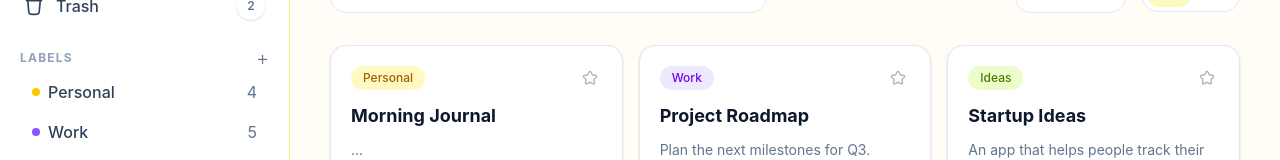
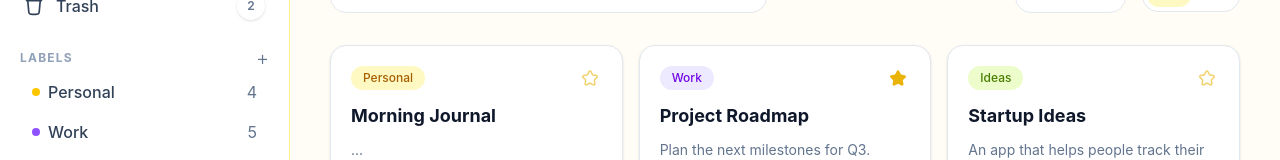
Before and after one commit to HediyeSeza/lumen-notes, a React (Vite) app: page / in a window 1280 px wide. Shown: the part 216-376 px from the top of the page. Built offline with nearby package versions, Linux system fonts and the light colour scheme.

Commit message:
feat: add favorite state to note cards

```diff
--- a/src/assets/data/noteData.ts
+++ b/src/assets/data/noteData.ts
@@ -10,6 +10,7 @@ export type Note = {
   description: string;
   category: Category;
   time: string;
+  favorite: boolean;
 };
 
 export const notes: Note[] = [
@@ -19,6 +20,8 @@ export const notes: Note[] = [
     description: "...",
     category: "Personal",
     time: "Just now",
+    favorite: false,
+
   },
   {
     id: 2,
@@ -27,6 +30,7 @@ export const notes: Note[] = [
       "Plan the next milestones for Q3. Focus on improving...",
     category: "Work",
     time: "2 hours ago",
+    favorite: true
   },
   {
     id: 3,
@@ -35,5 +39,6 @@ export const notes: Note[] = [
       "An app that helps people track their daily habits An app that helps people track their daily habits An app that helps people track their daily habits An app that helps people track their daily habits...",
     category: "Ideas",
     time: "Yesterday",
+    favorite: false,
   },
 ];
--- a/src/assets/icons/index.ts
+++ b/src/assets/icons/index.ts
@@ -13,3 +13,4 @@ export { default as PlusIcon } from "./plus.svg";
 export { default as StarIcon } from "./star.svg";
 export { default as NoteIcon} from "./note.svg"
 export { default as ChevronDown} from "./chevron-down.svg"
+export {default as StarFilledIcon}from "./StarFilled.svg"
--- a/src/components/NoteCard/NoteCard.tsx
+++ b/src/components/NoteCard/NoteCard.tsx
@@ -1,4 +1,4 @@
-import { EyeIcon, EditIcon, DeleteIcon, StarIcon,} from "../../assets/icons";
+import { EyeIcon, EditIcon, DeleteIcon, StarIcon,StarFilledIcon} from "../../assets/icons";
 import NoteBadge from "./NoteBadge";
 
 type NoteCardProps = {
@@ -6,6 +6,7 @@ type NoteCardProps = {
   description: string;
   category: "Personal" | "Work" | "Ideas" | "Study";
   time: string;
+  favorite: boolean;
 };
 
 const NoteCard = ({
@@ -13,6 +14,7 @@ const NoteCard = ({
   description,
   category,
   time,
+  favorite,
 }: NoteCardProps) => {
   return (
     <article
@@ -50,9 +52,17 @@ const NoteCard = ({
           "
         >
           <img
-            src={StarIcon}
-            alt="Favorite"
-            className="h-4 w-4 opacity-40 transition-opacity hover:opacity-100"
+             src={favorite ? StarFilledIcon : StarIcon}
+              alt="Favorite"
+              className={` h-4
+  w-4
+  transition-all
+  duration-200
+  ${
+    favorite
+      ? "opacity-100"
+      : "opacity-60 hover:opacity-100 hover:scale-110"
+}`}
           />
         </button>
       </div>
--- a/src/components/NotesGrid/NotesGrid.tsx
+++ b/src/components/NotesGrid/NotesGrid.tsx
@@ -7,12 +7,8 @@ const NotesGrid = () => {
   className="
   mt-8
   grid
-    gap-4mt-8
   gap-4
   grid-cols-1
-    lg:grid-cols-2
-    2xl:grid-cols-3
-
   md:grid-cols-2
   xl:grid-cols-3
 "
@@ -24,6 +20,7 @@ const NotesGrid = () => {
           description={note.description}
           category={note.category}
           time={note.time}
+          favorite={note.favorite}
         />
       ))}
     </div>
```
Also changed, not shown: src/assets/icons/StarFilled.svg (added), src/assets/icons/star.svg. Lines whose indentation alone changed are shown as unchanged.
